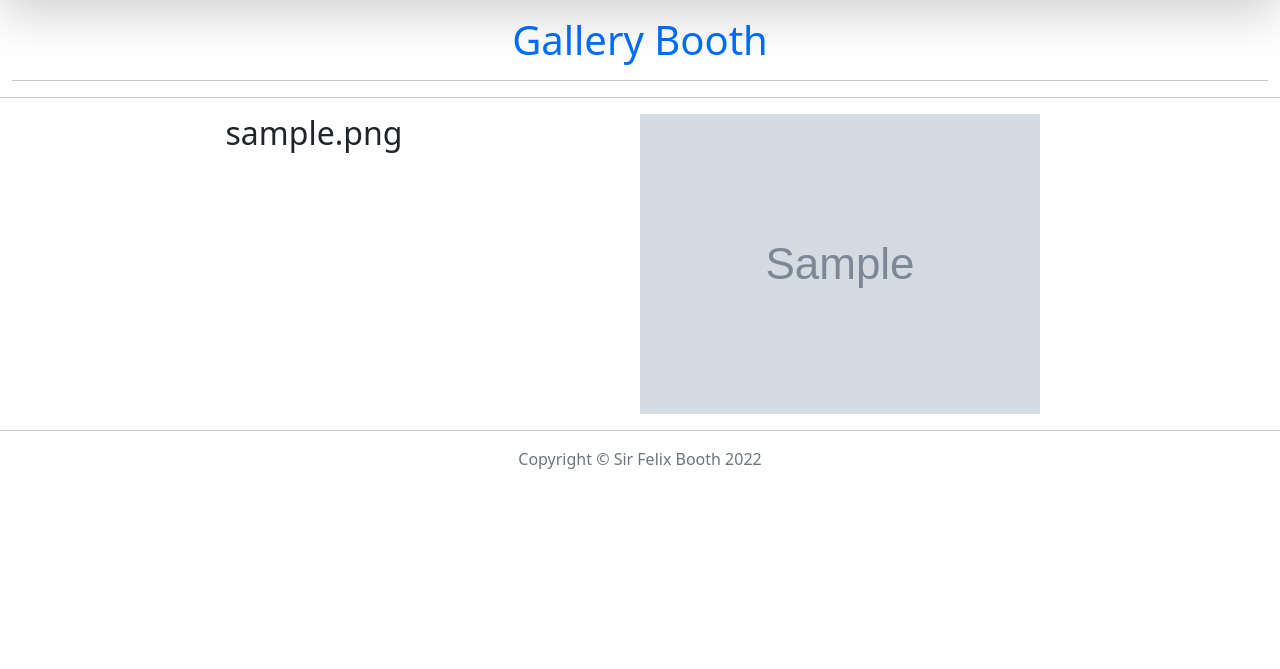
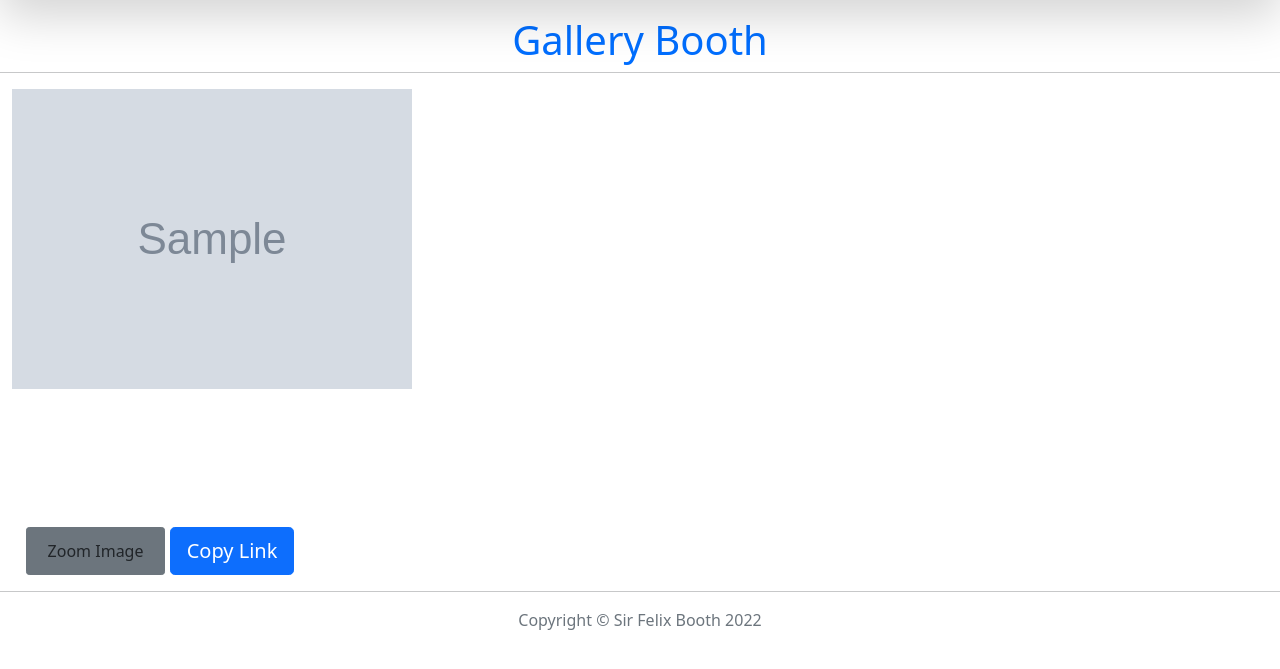
Before and after one commit to SayiaFelix/SirFelix-gallery, a Django app: page / in a window 1280 px wide. Shown: the part 68-737 px from the top of the page. Run offline with Django 3.2, Linux system fonts and the light colour scheme; tables that the repository leaves empty hold one stand-in row (values such as "Sample post"); grey boxes marked "Sample" are stand-in pictures; some libraries are stand-ins or nearby versions.

Commit message:
displaying images

```diff
--- a/myBooth/templates/all-images/gallery.html
+++ b/myBooth/templates/all-images/gallery.html
@@ -12,65 +12,30 @@
 </script>
   <div class="container-fluid">
    <h1 class='text-center'>Gallery Booth</h1>
-   <hr>
     <div class="row">
       {% for image in Images %}
       <hr>
       <br><br>
-      <div class="row">
-        <!-- displaying News articles -->
-        <div class="col-xs-6 col-sm-6 col-md-6 col-lg-6">
-          <h2 class="text-center"> {{ image.image_name }} </h2>
-        </div>
-
-        <!--Display news Article images  -->
-        <div class="col-xs-6 col-sm-6 col-md-6 col-lg-6">
-          <img src="{{image.image.url}}" class="img-responsive" alt="Image">
-        </div>
-
-      </div>
-
-
-        {% comment %} <div class="col-md-3">
+        <div class="col-md-3 single_portfolio_text">
             <img src="{{image.image.url}}" alt="" class="img-responsive" />
 
             <div class="portfolio_images_overlay text-center">
                 <h3 class="text-white">{{image.image_name}}</h3>
                 <h5 class="text-white">Location: {{image.location}}</h5>
-                <hr>
 
                 <p class="text-white">{{image.image_descriptions}}</p>
 
-                {% comment %} <input type="text" id="imagelink" class="form-control input-sm" value="https://my-memoirs.herokuapp.com{{photo.photo.url}}"
-                    class="hidden"> {% endcomment
+                 {% comment %} <input type="text" id="imagelink" class="form-control input-sm" value="https://my-memoirs.herokuapp.com{{photo.photo.url}}"
+                    class="hidden">  {% endcomment %}
+                    <br>
                 <div class="top">
-                    <button class="btn btn-success" onclick="CopyFunction()">Copy Link</button>
-
-                    <a class="fancybox btn btn-custom" rel="gallery" href="{{image.image.url}}">View Image</a>
+                    <button type="" class="btn btn-secondary btn-sm"> <a class="fancybox btn btn-custom" rel="gallery" href="{{image.image.url}}">Zoom Image</a> </button>
+                    <button class="btn btn-primary btn-lg" onclick="CopyFunction()">Copy Link</button>
                 </div>
             </div>
-        </div> {% endcomment %}
-   {% comment %} <div class="row">
-       <div class="col-xs-4 col-sm-4 col-md-4 col-lg-4">
-        <h2 class="text-center"> {{ image.image_name }} </h2>
-        <h5 class="text-center"> {{ image.post_date |date:"l  d, F Y"}} </h5>
-          {% comment %} <h5 class="text-white">Location: {{ Image.location_name }}</h5>
-         <p class="text-white lead">{{image.image_descriptions}}</p>   {% endcomment
-         <div class="top text-center">
-                    <button class="btn btn-success" onclick="CopyFunction()">Copy Link</button>
-                    <a class="fancybox btn btn-custom" rel="gallery" href="{{Image.image.url}}">View Image</a>
-           </div>
-            {% comment %} <input type="text" id="imagelink" class="form-control input-sm" value="https://my-memoirs.herokuapp.com{{Image.Image.url}}"
-                    class="hidden">    {% endcomment
-      </div>
+        </div>
 
-      <div class="col-xs-8 col-sm-8 col-md-8 col-lg-8">
-        <img src="{{ image.image.url }}" class="img-responsive rounded float-start" alt="Image">
-      </div>
-    </div>  {% endcomment %}
         {% endfor %}
     </div>
 </div>
-
-
 {% endblock %}
```
Also changed, not shown: myBooth/templates/all-images/search-images.html (+14 -28 lines).
